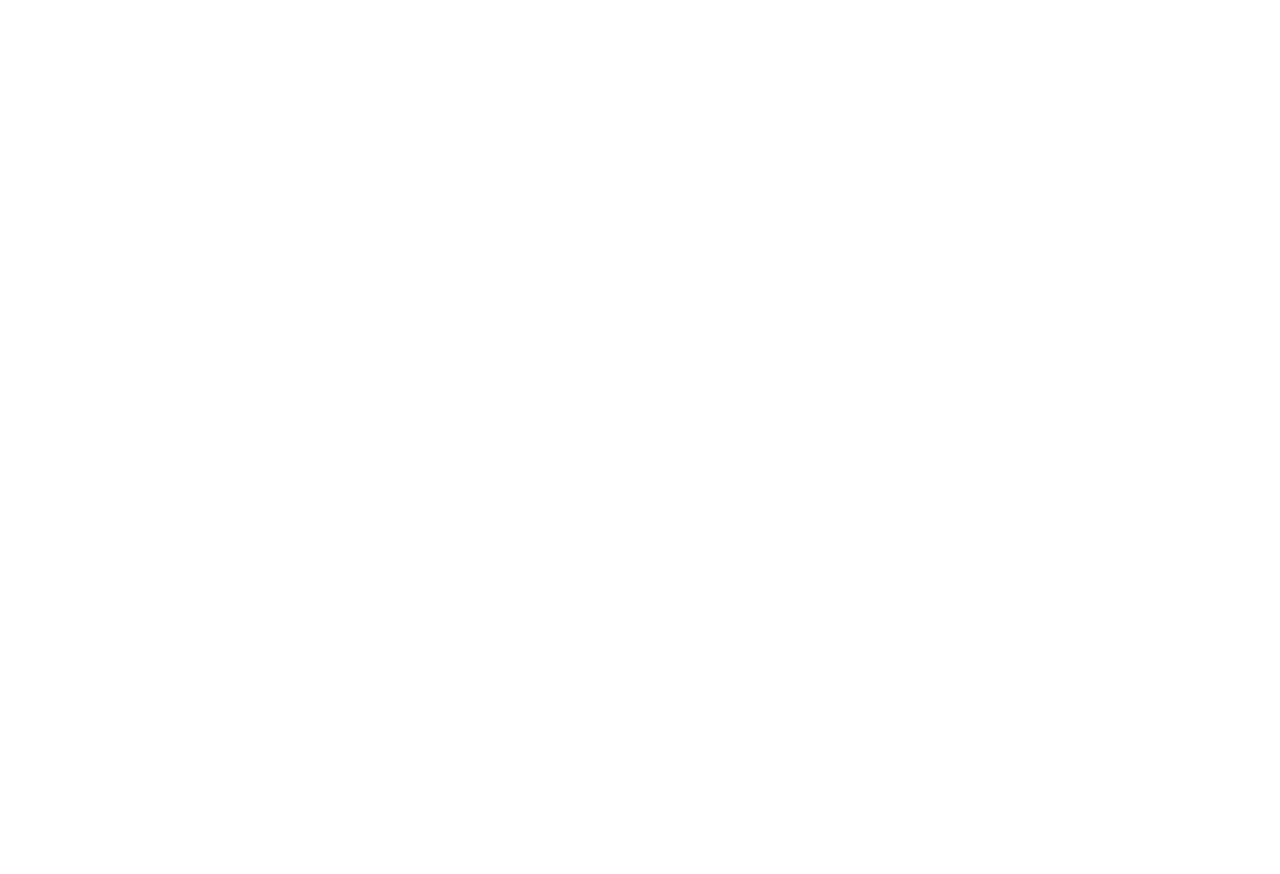
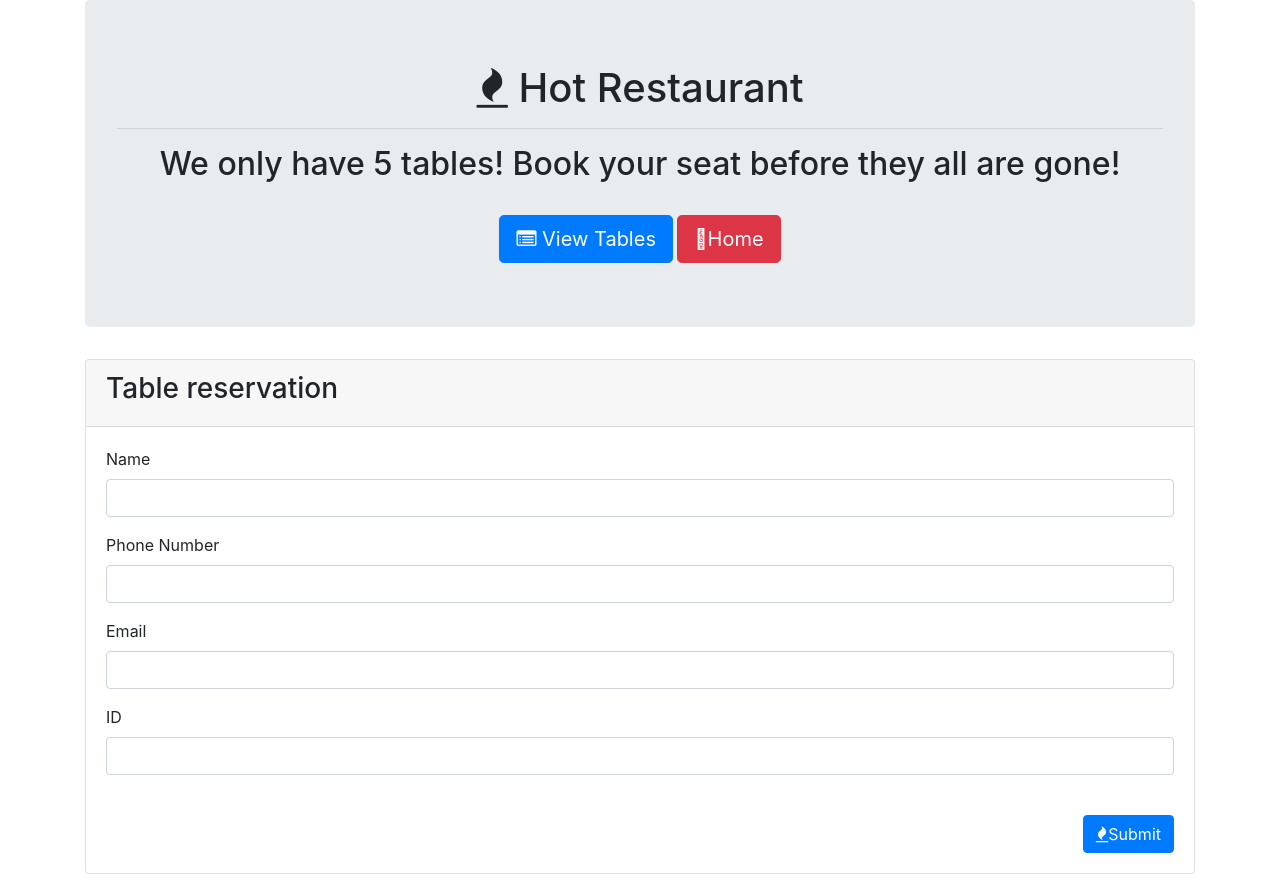
Before and after one commit to brennanlazzara/hotRestaurant, a plain HTML site: page reservation.html in a window 1280 px wide. Before the commit the page ends 800 px from the top, so only its background shows below. Drawn offline with nearby package versions, Linux system fonts and the light colour scheme.

Commit message:
init jumbotron for all pages // reservation table init // all button connect to other html pages

```diff
--- a/index.html
+++ b/index.html
@@ -6,6 +6,7 @@
     <title>Tables Page</title>
     <link rel="stylesheet" href="https://maxcdn.bootstrapcdn.com/bootstrap/4.0.0/css/bootstrap.min.css">
     <link rel="stylesheet" href="https://stackpath.bootstrapcdn.com/font-awesome/4.7.0/css/font-awesome.min.css">
+    <link rel="stylesheet" href="style.css">
 </head>
 
 <body>
--- a/reservation.html
+++ b/reservation.html
@@ -0,0 +1,50 @@
+<!DOCTYPE html>
+<html lang="en">
+<head>
+    <meta charset="UTF-8">
+    <meta name="viewport" content="width=device-width, initial-scale=1.0">
+    <link rel="stylesheet" href="https://maxcdn.bootstrapcdn.com/bootstrap/4.0.0/css/bootstrap.min.css">
+    <link rel="stylesheet" href="https://stackpath.bootstrapcdn.com/font-awesome/4.7.0/css/font-awesome.min.css">
+    <link rel="stylesheet" href="style.css">
+    <title>Document</title>
+</head>
+<body>
+    <div class="container">
+        <div class="jumbotron">
+            <h1 class="text-center"><span class="fa fa-fire"></span> Hot Restaurant</h1>
+            <hr>
+            <h2 class="text-center">We only have 5 tables! Book your seat before they all are gone!</h2>
+            <br>
+            <div class="text-center">
+                <a href="table.html"><button class="btn btn-lg btn-primary"><span class="fa fa-list-alt"></span> View
+                        Tables</button></a>
+                <a href="index.html"><button class="btn btn-lg btn-danger"><span class="fas fa-home"></span>Home</button></a>
+            </div>
+        </div>
+
+    <div class="row">
+        <div class="col-12">
+            <div class="card">
+                <div class="card-header">
+                    <h3>Table reservation</h3>
+                </div>
+                <div class="card-body">
+                    <form method="POST" role="form">
+                        <div class="form-group"> <label for="name">Name</label> <input type="text"
+                                class="form-control" id="name"> </div>
+                        <div class="form-group"> <label for="phoneNumber">Phone Number</label> <input type="text"
+                                class="form-control" id="role"> </div>
+                        <div class="form-group"> <label for="email">Email</label> <input type="text"
+                                class="form-control" id="age"> </div>
+                        <div class="form-group"> <label for="id">ID</label> <input type="text"
+                                class="form-control" id="force-points"> </div>
+                    </form> <br>
+                    <div class="text-right"> <button type="submit" class="btn btn-primary btn-md" id="add-btn"><span
+                                class="fa fa-fire"></span>Submit</button> </div>
+                </div>
+            </div>
+        </div>
+    </div>
+</div>
+</body>
+</html>
```
Also changed, not shown: table.html (+26 -0 lines).
